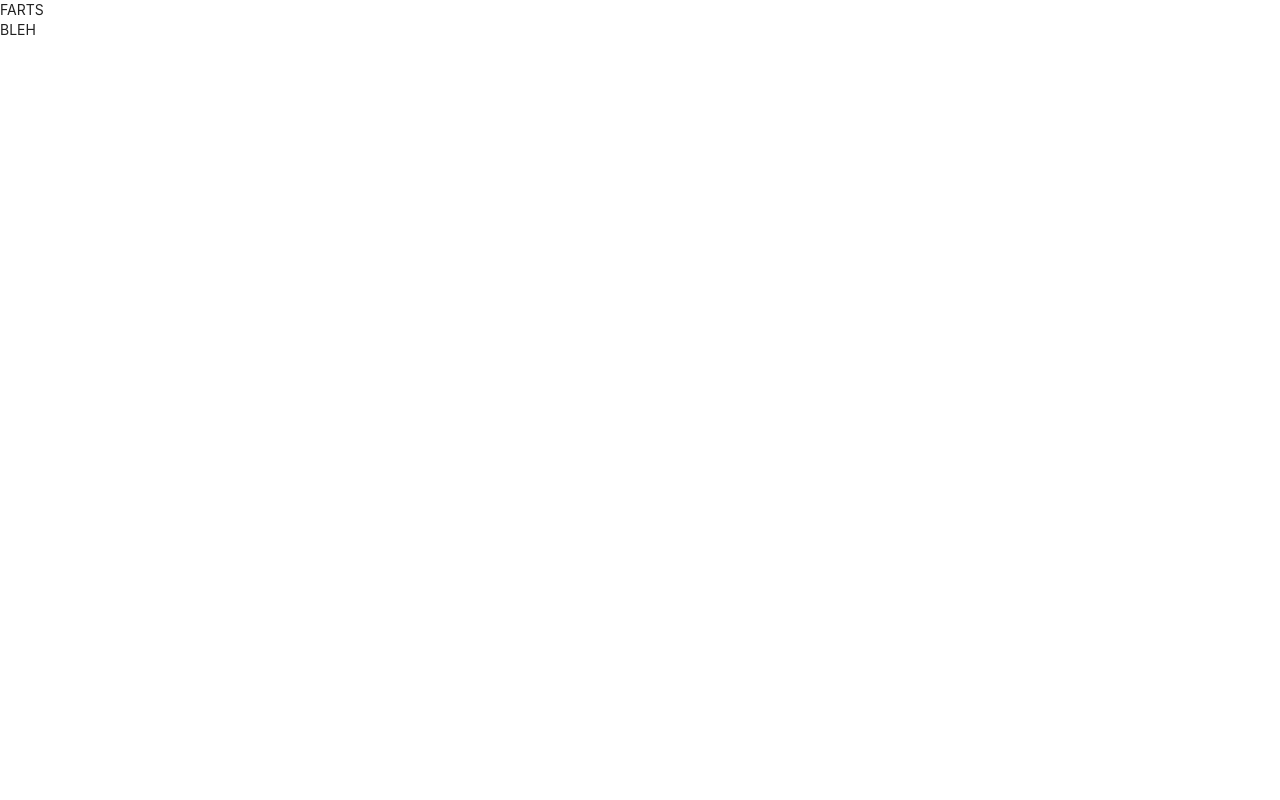
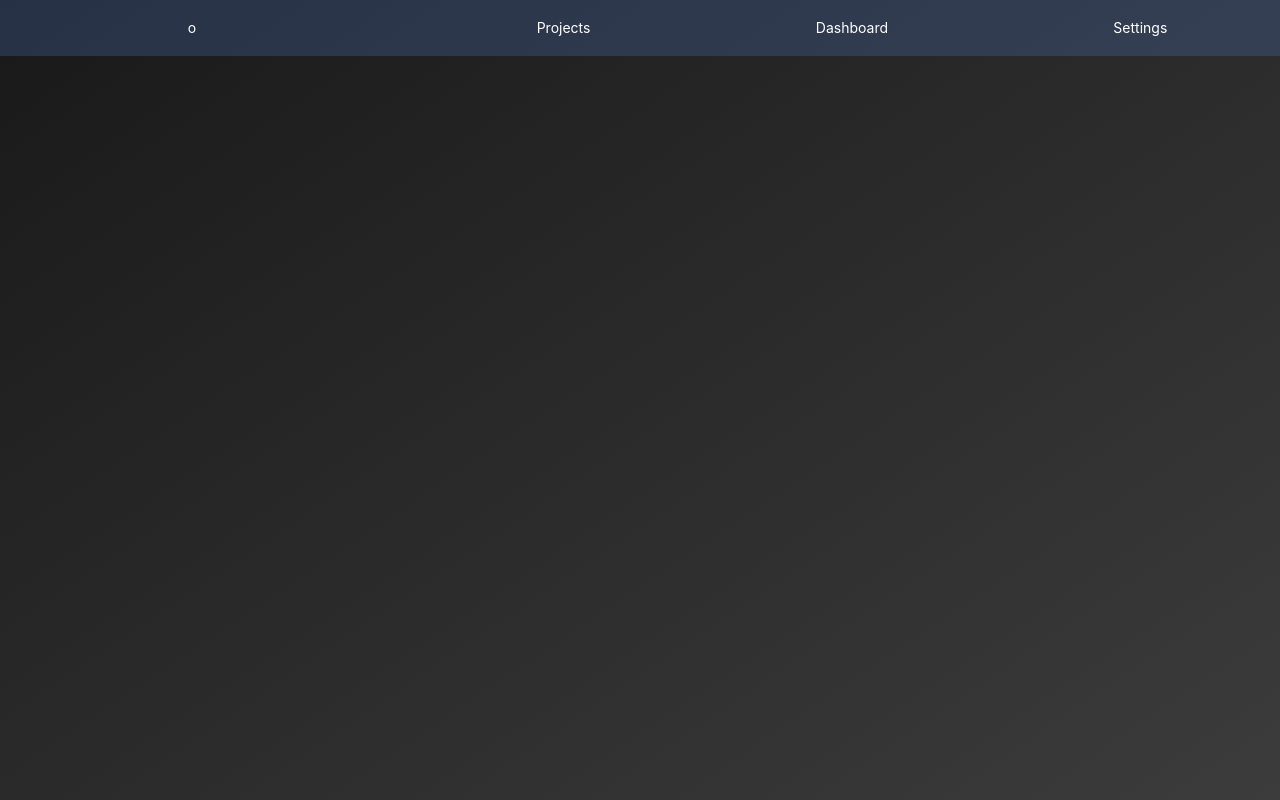
Before and after one commit to BartTheScrivner/work-timer-frontend, a React (Create React App) app: page / in a window 1280 px wide. Built offline with nearby package versions, Linux system fonts and the light colour scheme.

Commit message:
built basic navbar

```diff
--- a/src/App.css
+++ b/src/App.css
@@ -36,3 +36,52 @@
     transform: rotate(360deg);
   }
 }
+* {
+  margin: 0;
+  box-sizing: border-box;
+}
+
+body {
+  border: 0;
+  margin: 0;
+  padding: 0;
+  background: rgb(25,25,25);
+  background: linear-gradient(146deg, rgba(25,25,25,1) 0%, rgba(60,60,60,1) 100%);
+  color: #fff;
+}
+
+.nav {
+  position: relative;
+  top: 0;
+  width: 100vw;
+  min-height: 4rem;
+  display: flex;
+  flex-flow: row nowrap;
+  align-items: center;
+  background-color: rgba(78, 118, 192, 0.267);
+}
+
+.nav-brand{
+  height: 100%;
+  width: 30%;
+  text-align: center;
+  align-self: flex-start;
+  margin: auto;
+}
+
+.nav-menu {
+  width: 70%;
+  height: 100%;
+}
+
+.nav-items {
+  list-style: none;
+  display: flex;
+  flex-flow: row nowrap;
+  justify-content: space-around;
+  height: 100%;
+}
+
+.nav-item {
+  height: 100%;
+}
--- a/src/components/Navbar.js
+++ b/src/components/Navbar.js
@@ -3,9 +3,18 @@ import { connect } from 'react-redux'
 
 export const Navbar = () => {
   return (
-    <div>
-      FARTS
-    </div>
+    <>
+      <div className="nav">
+        <div className="nav-brand">o</div>
+        <div className="nav-menu">
+          <ul className="nav-items">
+            <li className="projects">Projects</li>
+            <li className="nav-item">Dashboard</li>
+            <li className="nav-item">Settings</li>
+          </ul>
+        </div>
+      </div>
+    </>
   )
 }
 
--- a/src/components/Task.js
+++ b/src/components/Task.js
@@ -17,7 +17,7 @@ export default function Task() {
     //   .then(data => this.handleResponse(data))
   }
   return (
-    <div className="">
+    <div className="task">
       <h2>Task Name:</h2>
       <Timer handleStop={handleStop}/>
     </div>
--- a/src/containers/Welcome.js
+++ b/src/containers/Welcome.js
@@ -1,20 +1,12 @@
 import React, { Component } from 'react'
-import { connect } from 'react-redux'
 
 export const Welcome = () => {
   return (
-    <div>
-      BLEH
+    <div className="container">
+      <div className="page"></div>
+      <div className="page"></div>
     </div>
   )
 }
 
-const mapStateToProps = (state) => ({
-
-})
-
-const mapDispatchToProps = {
-
-}
-
-export default connect(mapStateToProps, mapDispatchToProps)(Welcome)
+export default Welcome;
```
